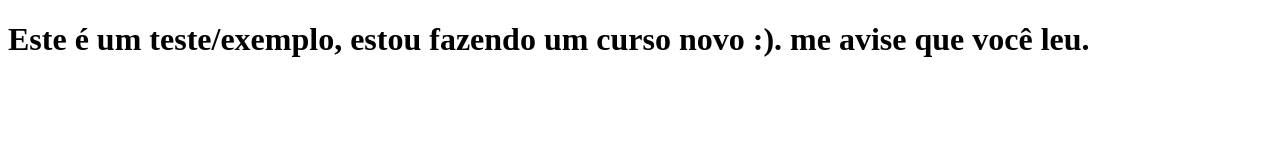
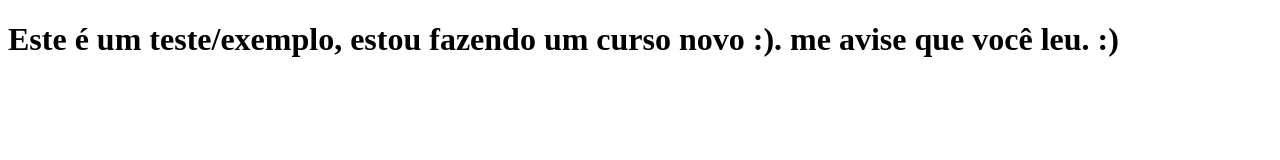
Before and after one commit to jvgasparoni/from-zero, a Next.js app: page / in a window 1280 px wide. Shown: the top 160 px of the page. Built offline with nearby package versions, Linux system fonts and the light colour scheme.

Commit message:
inicia o deploy de preview

```diff
--- a/pages/index.js
+++ b/pages/index.js
@@ -3,7 +3,7 @@ function Home() {
     <h1>
       {" "}
       Este é um teste/exemplo, estou fazendo um curso novo :). me avise que você
-      leu.
+      leu. :)
     </h1>
   );
 }
```
